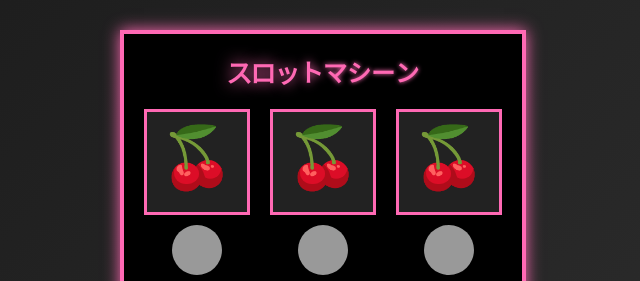
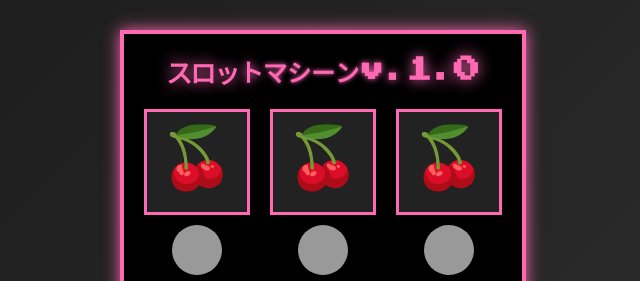
Before and after one commit to tab4moji/mymemo, a plain HTML site: page index.html in a window 1280 px wide. Shown: the top 281 px of the page, without its empty margins (317-957 px from the left). Drawn offline with Linux system fonts and the light colour scheme.

Commit message:
概要: スロットマシーンのバージョン情報を追加
* タイトルを"スロットマシーン v.1.0"に変更し、バージョン情報を明示

refined files.
  * index.html

```diff
--- a/index.html
+++ b/index.html
@@ -131,7 +131,7 @@
 </head>
 <body>
   <div class="machine">
-    <h1>スロットマシーン</h1>
+    <h1>スロットマシーン v.1.0</h1>
     <div class="reels">
       <div class="reel-container">
         <canvas id="reel0" width="100" height="100"></canvas>
```
